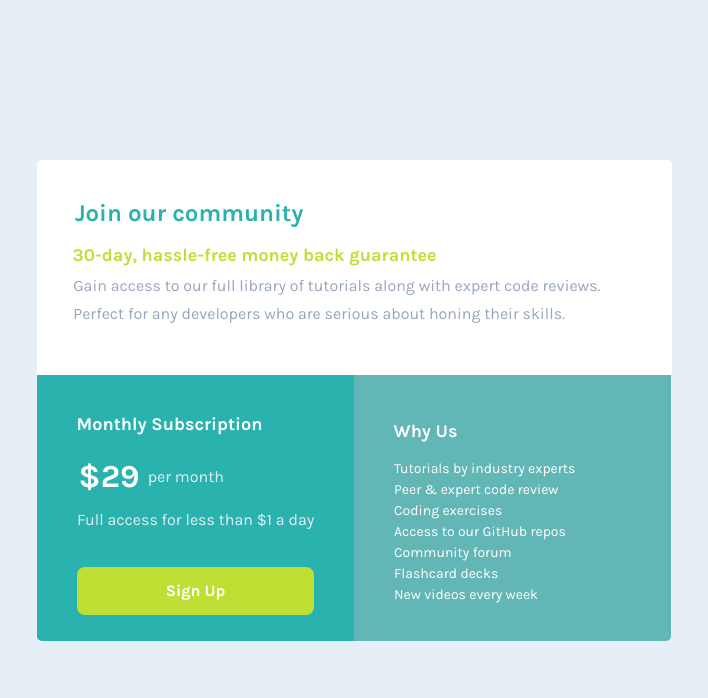
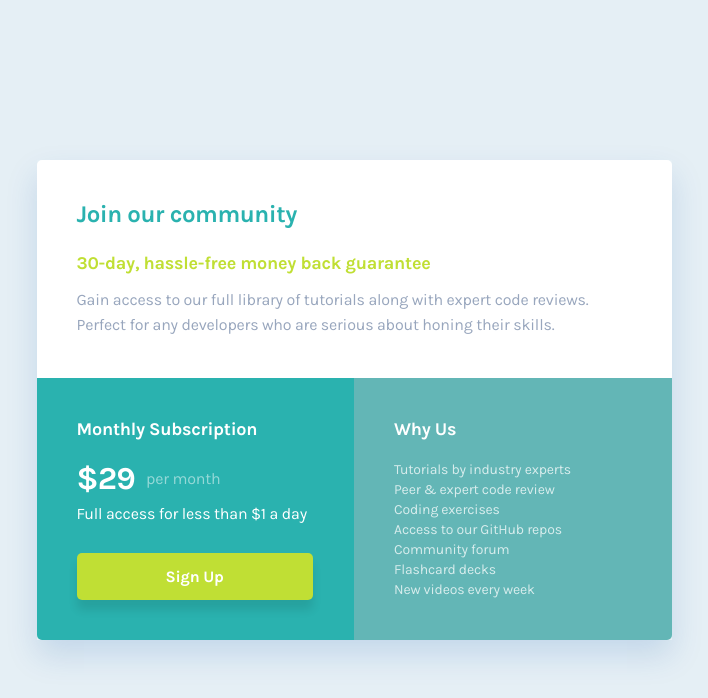
Before and after one commit to mkboris/Single-price-grid-component, a plain HTML site: page index.html in a window 1280 px wide. Shown: the whole page, without its empty margins (286-994 px from the left). Drawn offline with Linux system fonts and the light colour scheme.

Commit message:
minor changes

```diff
--- a/index.html
+++ b/index.html
@@ -4,7 +4,12 @@
     <meta charset="UTF-8" />
     <meta http-equiv="X-UA-Compatible" content="IE=edge" />
     <meta name="viewport" content="width=device-width, initial-scale=1.0" />
-    <!-- displays site properly based on user's device -->
+    <meta
+      name="description"
+      content="Explore Frontend Mentor's Single Price
+    Grid Component. Join our community with a 30-day money-back guarantee. Gain
+    access to tutorials, expert reviews, and more for $29/month."
+    />
     <link rel="stylesheet" href="styles.css" />
     <link
       rel="icon"
@@ -22,16 +27,17 @@
   </head>
   <body>
     <main>
-      <div class="intro-div">
-        <h1 class="main-heading">Join our community</h1>
-        <h2 class="guarantee">30-day, hassle-free money back guarantee</h2>
-        <p class="guarantee-p">
-          Gain access to our full library of tutorials along with expert code
-          reviews. Perfect for any developers who are serious about honing their
-          skills.
-        </p>
-      </div>
-      <div class="bottom-divs">
+      <div class="container">
+        <div class="intro-div">
+          <h1 class="main-heading">Join our community</h1>
+          <h2 class="sub-heading">30-day, hassle-free money back guarantee</h2>
+          <p class="description">
+            Gain access to our full library of tutorials along with expert code
+            reviews. Perfect for any developers who are serious about honing
+            their skills.
+          </p>
+        </div>
+
         <div class="center-div">
           <h2 class="sub-duration">Monthly Subscription</h2>
           <p class="amount-duration">&dollar;29 <span>per month</span></p>
@@ -40,6 +46,7 @@
           </p>
           <button>Sign Up</button>
         </div>
+
         <div class="last-div">
           <h2 class="why-us">Why Us</h2>
           <ul>
--- a/styles.css
+++ b/styles.css
@@ -55,6 +55,10 @@ body {
   border: 0;
 }
 
+* {
+  margin: 0;
+}
+
 /* Set shorter line heights on headings and interactive elements */
 h1,
 h2,
@@ -107,205 +111,200 @@ textarea:not([rows]) {
 
 body {
   font-family: "Karla", sans-serif;
-  min-height: 100vh;
+  background-color: var(--light-gray);
+  display: grid;
+  place-items: center;
+}
+
+.container {
+  max-width: 19.4375rem;
+  box-shadow: 0px 15px 30px rgba(0, 81, 171, 0.148847);
+  margin: 4.5rem 2rem;
+  display: grid;
+}
+
+.intro-div {
+  background: var(--color-white);
+  border-top-left-radius: 0.3125rem;
+  border-top-right-radius: 0.3125rem;
+  padding: 1.75rem 1.5rem 2rem;
+}
+
+.center-div {
+  background: var(--cyan);
+  padding: 1.5rem;
+}
+
+.last-div {
+  background: var(--cyan-light);
+  border-bottom-left-radius: 0.3125rem;
+  border-bottom-right-radius: 0.3125rem;
+  padding: 1.5rem;
+}
+
+.main-heading {
+  font-weight: 700;
+  font-size: 1.25rem;
+  line-height: 1.4375;
+  letter-spacing: -0.015625em;
+  color: var(--cyan);
+}
+
+.sub-heading {
+  font-weight: 700;
+  font-size: 0.9375rem;
+  line-height: 133%;
+  letter-spacing: -0.01171875em;
+  color: var(--bright-yellow);
+  margin-top: 1.5rem;
+}
+
+.description {
+  font-weight: 400;
+  font-size: 0.875rem;
+  line-height: 186%;
+  letter-spacing: -0.0109375em;
+  color: var(--grayish-blue);
+  margin-top: 1rem;
+}
+
+.sub-duration {
+  font-weight: 700;
+  font-size: 1.125rem;
+  line-height: 1.3125;
+  letter-spacing: -0.0140625em;
+  color: var(--color-white);
+}
+
+.amount-duration {
+  font-weight: 700;
+  font-size: 2rem;
+  line-height: 2.3125rem;
+  letter-spacing: -0.025em;
+  color: var(--color-white);
+  margin-top: 1.125rem;
   display: flex;
   align-items: center;
-  justify-content: center;
-  text-align: center;
-  background-color: var(--light-gray);
-  font-size: 16px;
+  gap: 0.6875rem;
 }
 
-/* MOBILE VERSION */
-main {
-  max-width: 800px;
-  margin: 0;
-  height: 930px;
-  display: flex;
-  flex-direction: column;
-  justify-content: center;
-  align-items: center;
+span {
+  font-weight: 400;
+  font-size: 1rem;
+  line-height: 162%;
+  letter-spacing: -0.0125em;
+  color: var(--color-white);
+  mix-blend-mode: normal;
+  opacity: 0.5;
 }
-.intro-div {
-  width: 375px;
-  height: 320px;
-  display: flex;
-  flex-direction: column;
-  justify-content: center;
-  text-align: left;
-  background-color: var(--color-white);
-  border-top-left-radius: 0.3em;
-  border-top-right-radius: 0.3em;
+
+.amount-description {
+  font-weight: 400;
+  font-size: 1rem;
+  line-height: 162%;
+  letter-spacing: -0.0125em;
+  color: var(--color-white);
+  margin-top: 0.25rem;
 }
-.intro-div .main-heading {
-  color: var(--cyan);
+
+button {
   font-weight: 700;
-  margin-left: 1em;
-  margin-top: 10px;
-  margin-bottom: 0;
-  font-size: 28px;
+  font-size: 1rem;
+  line-height: 1.1875;
+  letter-spacing: -0.2px;
+  color: var(--color-white);
+  background: var(--bright-yellow);
+  box-shadow: 0px 10px 10px rgba(0, 0, 0, 0.0973011);
+  border-radius: 0.3125rem;
+  border-style: none;
+  padding: 0.875em 6.375em;
+  margin-top: 1.625rem;
+  cursor: pointer;
 }
-.intro-div .guarantee {
-  color: var(--bright-yellow);
-  margin-left: 1.2em;
-  margin-right: 1em;
+
+button:hover,
+button:active {
+  background: var(--cyan-light);
 }
-.intro-div .guarantee-p {
-  color: var(--grayish-blue);
-  line-height: 28px;
-  margin: 0 2em 1em 2em;
-}
-.center-div {
-  width: 375px;
-  height: 290px;
-  background-color: var(--cyan);
-  display: flex;
-  flex-direction: column;
-  justify-content: center;
-  text-align: left;
-}
-.center-div .sub-duration {
-  color: var(--color-white);
-  margin-left: 1.4em;
-}
-.center-div .amount-duration {
-  color: var(--color-white);
-  margin-left: 0.8em;
-  margin-top: 0;
-  margin-bottom: 0;
-  font-size: 40px;
-}
-span {
-  color: var(--light-gray);
-  font-size: 14px;
-  position: relative;
-  bottom: 0.3em;
-  font-weight: 400;
-}
-.center-div .amount-description {
-  color: var(--light-gray);
-  margin-left: 2.2em;
-  margin-top: 0.4em;
-  margin-bottom: 2em;
-}
-button {
-  width: 310px;
-  height: 56px;
-  border-radius: 0.5rem;
-  cursor: pointer;
-  background-color: var(--bright-yellow);
-  border-style: none;
-  align-self: center;
-  font-size: 18px;
+
+.why-us {
   font-weight: 700;
+  font-size: 1.125rem;
+  line-height: 1.3125;
+  letter-spacing: -0.0140625em;
   color: var(--color-white);
 }
-.last-div {
-  width: 375px;
-  height: 290px;
-  background-color: var(--cyan-light);
-  display: flex;
-  flex-direction: column;
-  justify-content: center;
-  text-align: left;
-  border-bottom-left-radius: 0.3em;
-  border-bottom-right-radius: 0.3em;
-}
-.last-div .why-us {
-  color: var(--color-white);
-  margin-left: 1.5em;
-  margin-bottom: 12px;
-}
+
 ul {
   list-style: none;
-}
-li {
-  color: var(--color-white);
-  line-height: 24px;
+  padding-left: 0;
 }
 
-/* DESKTOP VERSION */
+li {
+  font-weight: 400;
+  font-size: 0.875rem;
+  line-height: 143%;
+  letter-spacing: -0.0109375em;
+  color: var(--color-white);
+  mix-blend-mode: normal;
+  opacity: 0.75;
+}
 
-@media (min-width: 992px) {
-  main {
-    flex-direction: column;
-    max-width: 100%;
-    height: 600px;
+li:first-of-type {
+  margin-top: 1.125rem;
+}
+
+@media screen and (min-width: 26.875rem) {
+  .main-heading {
+    font-size: 1.5rem;
+    line-height: 1.75rem;
+    letter-spacing: -0.01875em;
   }
-  .bottom-divs {
-    display: flex;
-    flex-direction: row;
+
+  .sub-heading {
+    font-size: 1.125rem;
+    line-height: 1.3125;
+    letter-spacing: -0.0140625em;
   }
-  .intro-div {
-    width: 635px;
-    height: 215px;
-  }
-  .center-div {
-    width: 317px;
-    height: 266px;
-    border-bottom-left-radius: 0.3em;
-  }
-  .last-div {
-    width: 317px;
-    height: 266px;
-    border-bottom-left-radius: 0;
-    border-bottom-right-radius: 0.3em;
-  }
-  .intro-div .main-heading {
-    margin-left: 1.6em;
-    margin-top: 10px;
-    margin-bottom: 0.2em;
-    font-size: 24px;
-  }
-  .intro-div .guarantee {
-    font-size: 18px;
-    font-weight: 700;
-    margin-left: 2em;
-    margin-right: 1em;
-    margin-bottom: 7px;
-  }
-  .intro-div .guarantee-p {
-    font-size: 16px;
-    margin: 0 2em 1em 2.3em;
-  }
-  .center-div .sub-duration {
-    font-size: 18px;
-    margin-left: 2.2em;
-    margin-bottom: 18px;
-  }
-  .center-div .amount-duration {
-    margin-left: 1.3em;
-    margin-top: 0;
-    margin-bottom: 0;
-    font-size: 32px;
-    font-weight: 700;
-  }
-  span {
-    font-size: 16px;
-  }
-  .center-div .amount-description {
-    margin-left: 2.5em;
-    margin-top: 0.4em;
-    margin-bottom: 35px;
-    font-size: 16px;
-  }
-  button {
-    width: 237px;
-    height: 48px;
-    font-size: 16px;
-  }
-  .last-div .why-us {
-    font-size: 18px;
-    color: var(--color-white);
-    margin-left: 2.2em;
-    margin-bottom: 0;
-    margin-top: 28px;
-  }
-  ul {
-    list-style: none;
-  }
-  li {
-    font-size: 14px;
-    line-height: 21px;
+
+  .description {
+    font-size: 1rem;
+    line-height: 162%;
+    letter-spacing: -0.0125em;
+    margin-top: 0.6875rem;
   }
 }
+
+@media screen and (min-width: 46.875rem) {
+  .container {
+    max-width: 39.6875rem;
+    grid-template-columns: 1fr 1fr;
+    grid-template-rows: 1fr;
+    margin: 0 2rem;
+  }
+
+  .intro-div {
+    grid-column: 1 / span 2;
+    grid-row: 1 / 2;
+    padding: 2.5rem;
+  }
+
+  .center-div {
+    grid-column: 1 / 2;
+    grid-row: 2 / 3;
+    border-bottom-left-radius: 0.3125rem;
+    padding: 2.5rem;
+  }
+
+  .last-div {
+    grid-column: 2 / 3;
+    grid-row: 2 / 3;
+    border-bottom-left-radius: 0;
+    border-bottom-right-radius: 0.3125rem;
+    padding: 2.5rem;
+  }
+
+  button {
+    padding: 0.875em 5.5625rem;
+  }
+}
```
Also changed, not shown: 1 other file.
